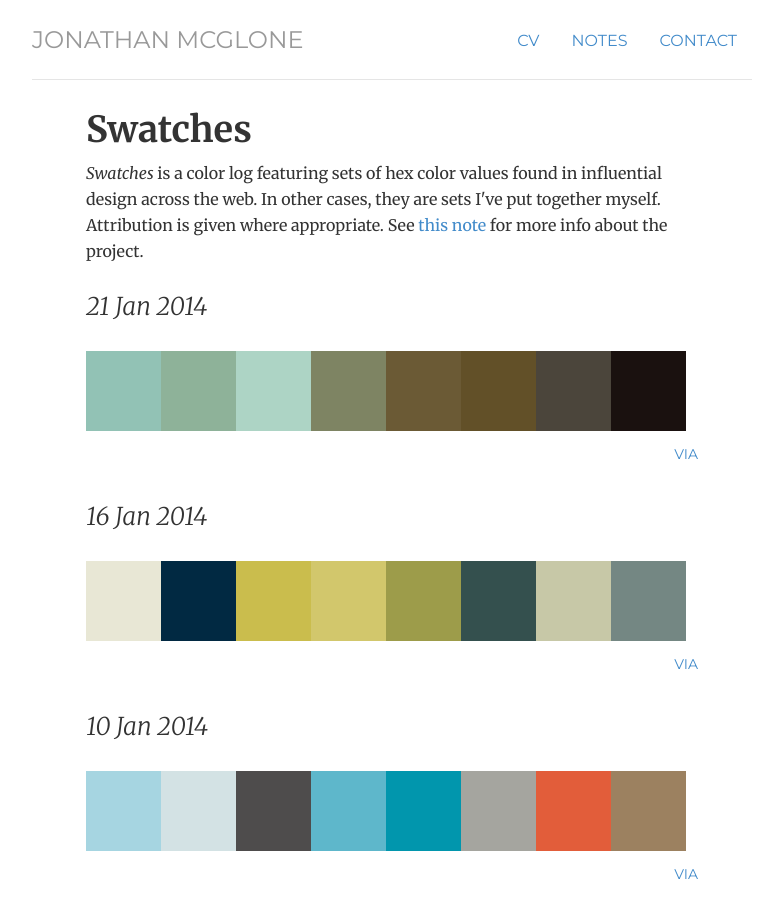
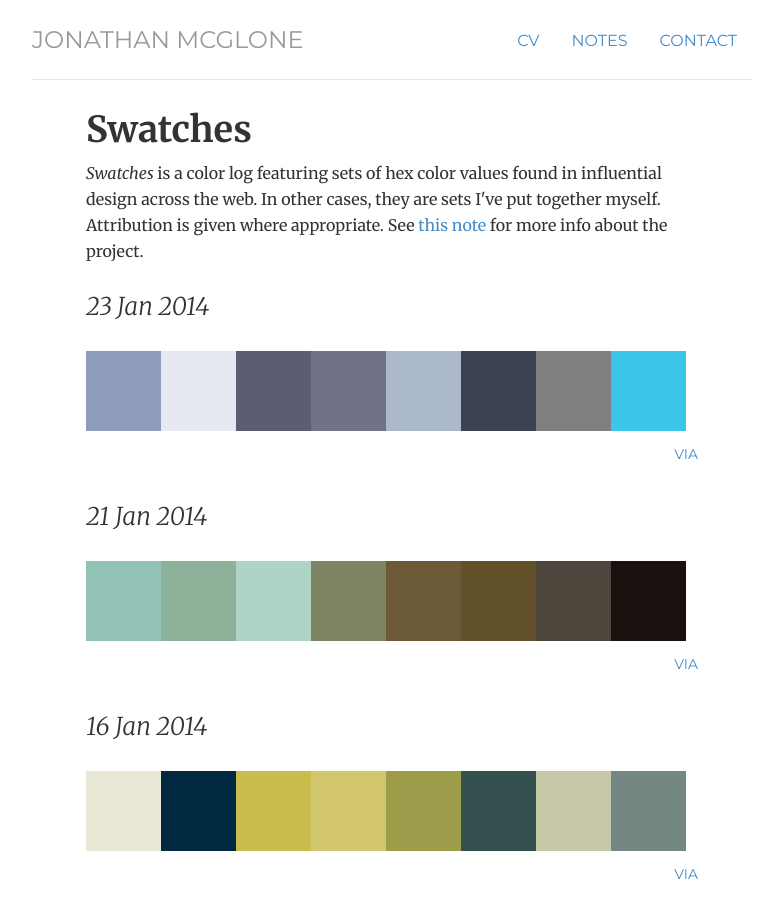
Before and after one commit to jmcglone/jmcglone.github.io, a Jekyll site: the page built from swatches/index.html, in a window 1280 px wide and 900 px high. Shown: the whole window, without its empty margins (248-1012 px from the left). Built offline with Jekyll 4.4.1, drawn with Linux system fonts in a browser that asks for light colours.

Commit message:
Update index.html
added new swatch

```diff
--- a/swatches/index.html
+++ b/swatches/index.html
@@ -6,6 +6,24 @@ title: Swatches
 <div class="swatches">
   <h1 class="title">Swatches</h1>
   <p><em>Swatches</em> is a color log featuring sets of hex color values found in influential design across the web. In other cases, they are sets I've put together myself. Attribution is given where appropriate. See <a href="http://jmcglone.com/notes/2013/12/12/swatches-a-place-to-think-about-color-on-the-web/">this note</a> for more info about the project.</p>
+
+  <!-- 23 Jan 2014 -->
+  <div class="swatch-log single">
+    <h2 class="date">23 Jan 2014</h2>
+      <!-- Swatch content -->
+              <ul class="swatch">
+                <li class="color">#8F9BBB</li>
+                <li class="color">#E6E8F2</li>
+                <li class="color">#5C5C73</li>
+                <li class="color">#707287</li>
+                <li class="color">#ACB8CB</li>
+                <li class="color">#3C4154</li>
+                <li class="color">#817E81</li>
+                <li class="color">#3BC6E9</li>
+              </ul>
+             <p class="pull-right"><a href="http://dribbble.com/shots/1389856-Analytics">via</a></p>
+  </div><!-- / .note .single -->
+
 
   <!-- 21 Jan 2014 -->
   <div class="swatch-log single">
```
